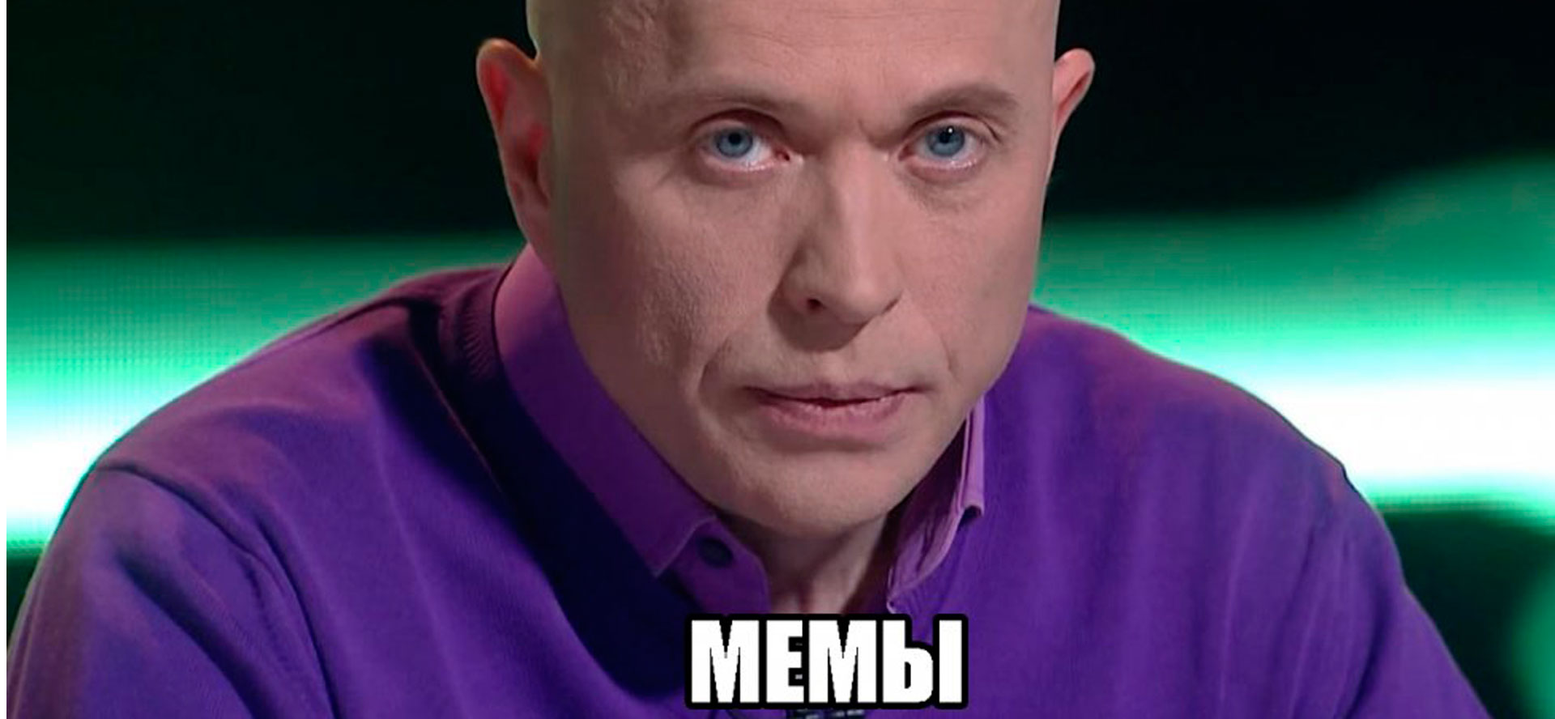
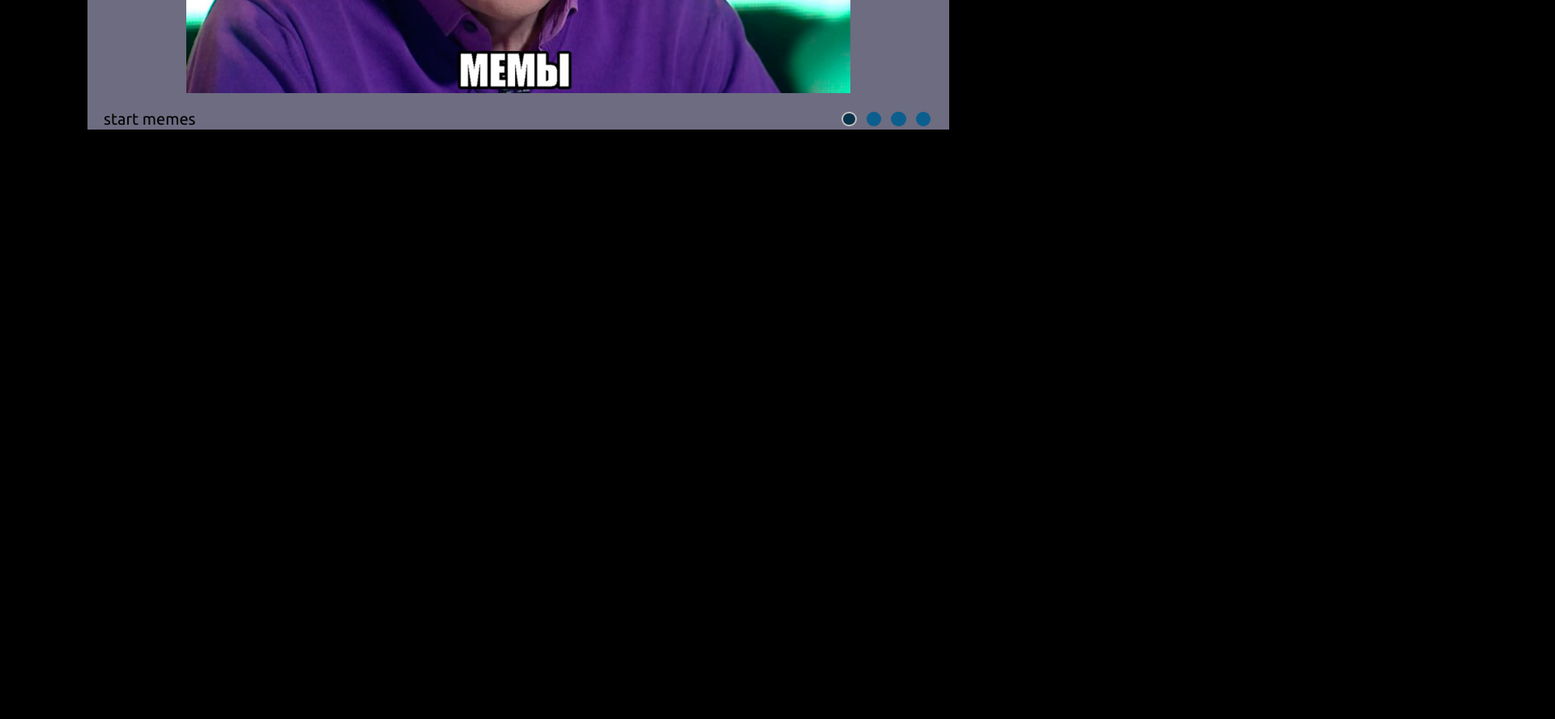
Before and after one commit to RigelTLT/cssMemSlider, a plain HTML site: page index.html in a window 1280 px wide. Shown: the part 480-1368 px from the top of the page at 81% size, 1920 px wide, since content can reach past the window. After the commit the page ends 800 px from the top, so only its background shows below. Drawn offline with Linux system fonts and the light colour scheme.

Commit message:
feat: add basic style task

```diff
--- a/index.html
+++ b/index.html
@@ -5,21 +5,38 @@
     <meta http-equiv="X-UA-Compatible" content="IE=edge">
     <meta name="viewport" content="width=device-width, initial-scale=1.0">
     <link rel="stylesheet" href="./style.css">
+    <link rel="preconnect" href="https://fonts.googleapis.com">
+<link rel="preconnect" href="https://fonts.gstatic.com" crossorigin>
+<link href="https://fonts.googleapis.com/css2?family=Balsamiq+Sans:wght@400;700&family=Inter:wght@400;700&family=Merriweather:wght@700&family=Ubuntu&display=swap" rel="stylesheet">
     <title>CSS Mem Slider</title>
 </head>
 <body>
     <div class="wrapper">
     <header><h1>CSS Mem Slider</h1></header>
     <main>
-        <div class="Slider">
-            <img src="./assets/img/1.jpg" alt="one image">
-            <img src="./assets/img/2.jpg" alt="two image">
-            <img src="./assets/img/3.jpg" alt="three image">
-            <img src="./assets/img/4.jpg" alt="four image">
+        <div class="slider">
+            <img id="img__1" src="./assets/img/1.jpg" alt="one image">
+            <img id="img__2"src="./assets/img/2.jpg" alt="two image">
+            <img id="img__3"src="./assets/img/3.jpg" alt="three image">
+            <img id="img__4"src="./assets/img/4.jpg" alt="four image">
         </div>
         <div class="container">
-            <div class="description"></div>
-            <div class="controlers"></div>
+            <div class="description">
+                <span class="description__one">start memes</span>
+                <span class="description__two">punished by the doorknob</span>
+                <span class="description__three">tricks of autumn</span>
+                <span class="description__four">archaeological tricks</span>
+            </div>
+            <div class="controlers">
+                <input class="control-switch" id="switch__one" name="switch" value="1"  type="radio" checked>
+                <span class="check-button"></span>
+                <input class="control-switch" id="switch__two" name="switch" value="2" type="radio">
+                <span class="check-button"></span>
+                <input class="control-switch" id="switch__three" name="switch" value="3" type="radio">
+                <span class="check-button"></span>
+                <input class="control-switch" id="switch__four" name="switch" value="4" type="radio">
+                <span class="check-button"></span>
+            </div>
         </div>
     </main>
     <footer></footer>
--- a/style.css
+++ b/style.css
@@ -0,0 +1,85 @@
+:root{
+    --main-font: 'Ubuntu', sans-serif;;
+}
+body{
+    background: black;
+    margin: 0;
+    display: flex;
+    justify-content: center;
+}
+.wrapper{
+    display: flex;
+    flex-direction: column;
+    flex-wrap: wrap;
+    align-items: center;
+    background: #6d6c81;
+    width: 80%;
+    padding: 0 20px;
+}
+h1{
+    font-family:var(--main-font)
+}
+span{
+    font-family:var(--main-font)
+}
+.slider{
+    display: flex;
+    justify-content: center;
+    align-items: center;
+    overflow: hidden;
+    position: relative;
+    flex-direction: column;
+    padding-bottom: 20px;
+}
+img {
+    max-width: none;
+    min-width: auto;
+    min-height: auto;
+    width: 80%;
+  }
+.container{
+    display: flex;
+    justify-content: space-between;
+}
+.description{
+    font-size: 20px;
+}
+#img__2{
+    opacity: 0;
+    position: absolute;
+}
+#img__3{
+    opacity: 0;
+    position: absolute;
+}
+#img__4{
+    opacity: 0;
+    position: absolute;
+}
+.description__two{
+    opacity: 0;
+    position: absolute;
+}
+.description__three{
+    opacity: 0;
+    position: absolute;
+}
+.description__four{
+    opacity: 0;
+    position: absolute;
+}
+input[type="radio"] {
+    appearance: none;
+  background-color: rgb(12 94 143);
+  font: inherit;
+  width: 1.15em;
+  height: 1.15em;
+  border-radius: 50%;
+}
+input[type="radio"]:hover{
+    background-color: rgb(124, 195, 241);
+}
+input[type="radio"]:checked{
+    border: 2px silver solid;
+    background-color: rgb(9 51 76);;
+}
```
